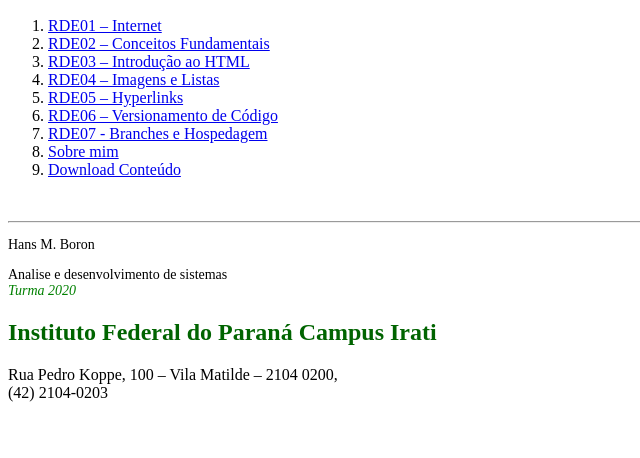
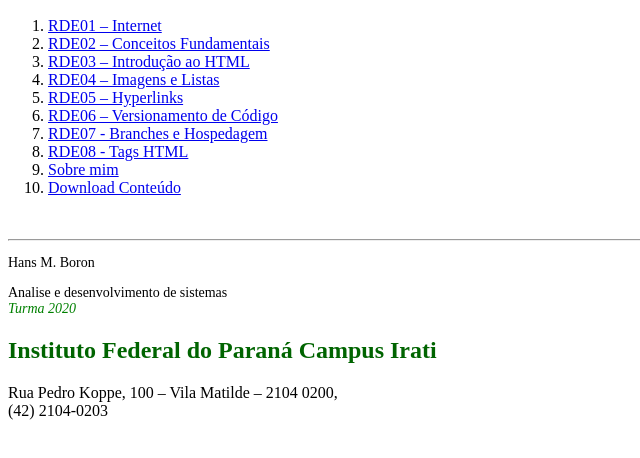
Before and after one commit to hansmboron/DWIF_TrilhaAprendizagem, a plain HTML site: page index.html in a window 1280 px wide. Shown: the part 110-568 px from the top of the page, without its empty margins (0-640 px from the left). Drawn offline with Linux system fonts and the light colour scheme.

Commit message:
link rde08 in index

```diff
--- a/index.html
+++ b/index.html
@@ -18,6 +18,7 @@
         <li><a href="RDE05-Hans_Boron.html">RDE05 – Hyperlinks</a></li>
         <li><a href="RDE06-Hans_Boron.html">RDE06 – Versionamento de Código</a></li>
         <li><a href="RDE07-Hans_Boron.html">RDE07 - Branches e Hospedagem</a></li>
+        <li><a href="RDE08-Hans_Boron.html">RDE08 - Tags HTML</a></li>
         <li><a href="sobre.html">Sobre mim</a></li>
         <li><a href="Trilha-Hans_Boron.zip" download="Trilha-Hans_Boron.zip" type="application/zip">Download Conteúdo</a></li>
     </ol>
```
